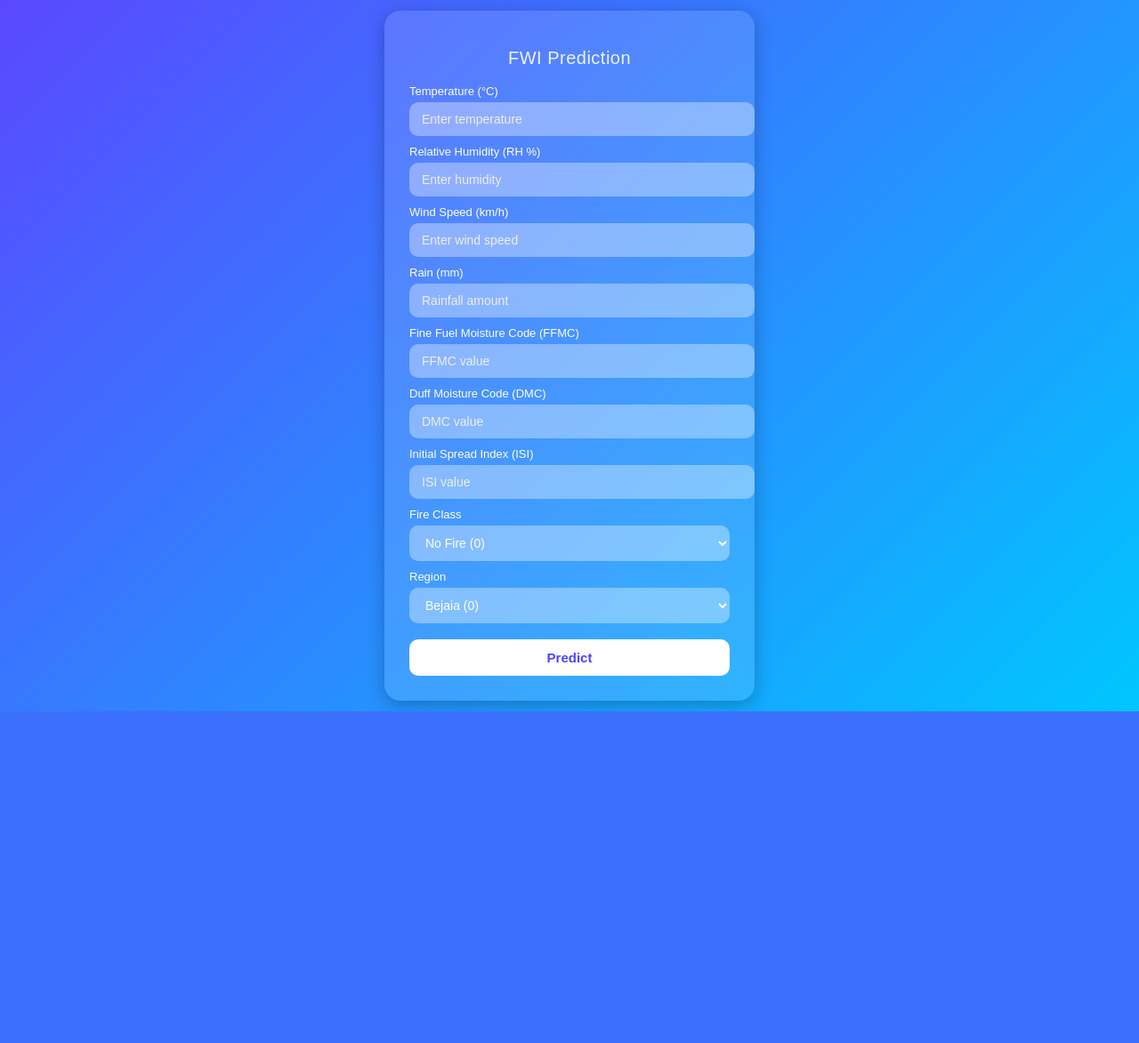
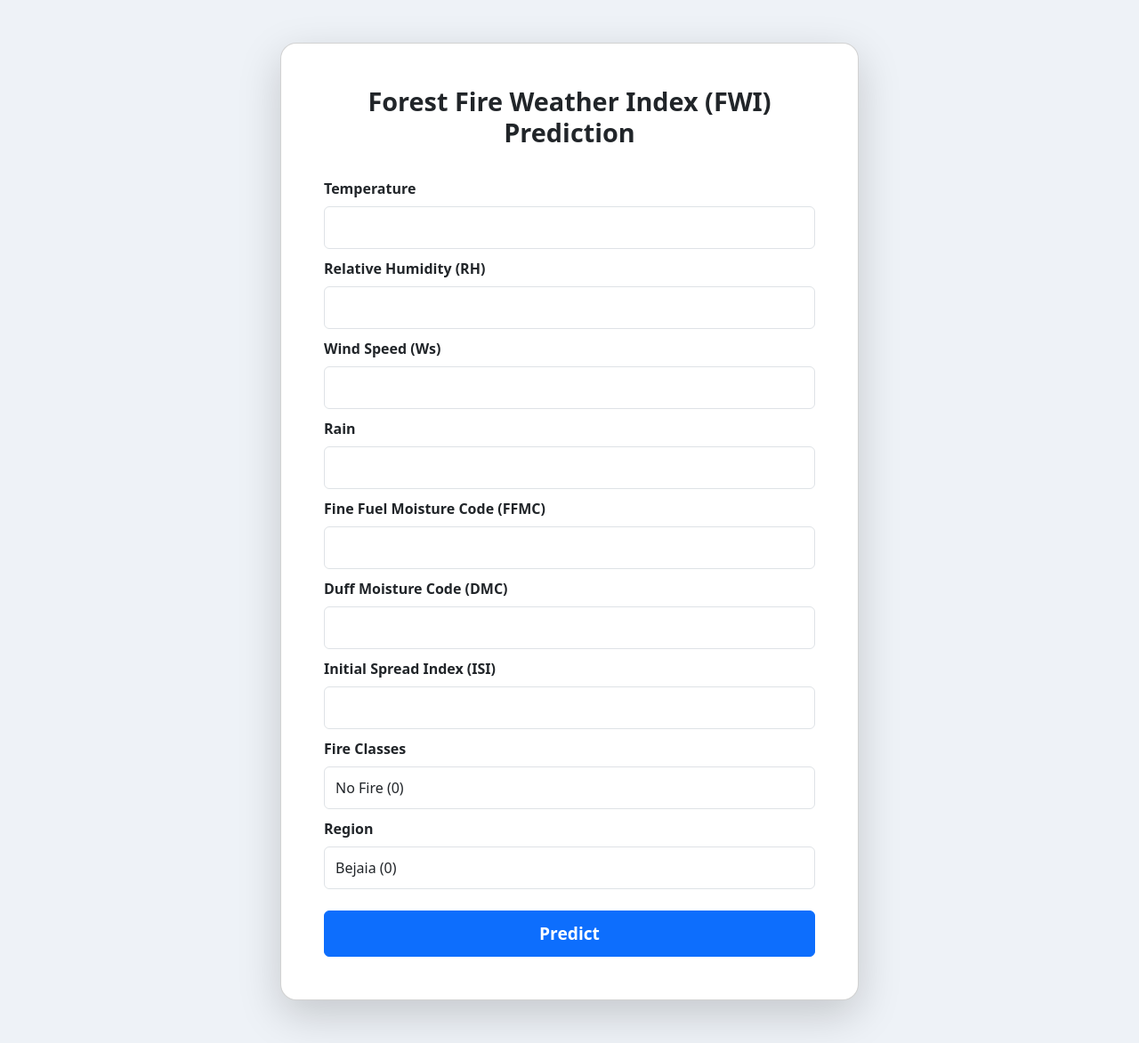
Before and after one commit to rajanSoni0/testforestfires, a Flask app: page / in a window 1280 px wide. Shown: the whole page at 89% size. Before the commit the page ends 800 px from the top, so only its background shows below. Run offline with Flask 3, Linux system fonts and the light colour scheme; parts of the project's set-up code (start-up, migrations or seed data) failed here and were passed over.

Commit message:
UI and Readme Update

```diff
--- a/templates/home.html
+++ b/templates/home.html
@@ -1,153 +1,106 @@
 <!DOCTYPE html>
 <html lang="en">
-
 <head>
     <meta charset="UTF-8">
     <meta name="viewport" content="width=device-width, initial-scale=1.0">
     <title>FWI Prediction</title>
 
+    <!-- Bootstrap CSS -->
+    <link href="https://cdn.jsdelivr.net/npm/bootstrap@5.3.0/dist/css/bootstrap.min.css" rel="stylesheet">
+
     <style>
         body {
-            margin: 0;
-            padding: 0;
-            height: 100vh;
-            display: flex;
-            justify-content: center;
-            align-items: center;
-            background: linear-gradient(135deg, #5A48FF, #00C6FF);
-            font-family: "Poppins", Arial, sans-serif;
+            background-color: #eef2f7;
         }
-
-        .container {
-            width: 360px;
-            background: rgba(255, 255, 255, 0.12);
-            padding: 28px;
+        .card {
             border-radius: 18px;
-            box-shadow: 0px 5px 20px rgba(0, 0, 0, 0.25);
-            backdrop-filter: blur(12px);
-            color: #fff;
         }
-
-        /* SMALLER, ELEGANT HEADING */
-        h1 {
-            text-align: center;
-            margin-bottom: 18px;
-            font-size: 20px;
-            /* smaller size */
-            font-weight: 500;
-            /* lighter */
-            letter-spacing: 0.5px;
-            opacity: 0.9;
+        input, select {
+            height: 48px;
+            font-size: 1rem;
         }
-
-        label {
-            font-size: 13px;
-            display: block;
+        .form-label {
+            font-weight: 600;
             margin-top: 10px;
-            font-weight: 500;
         }
-
-        input[type="text"],
-        select {
-            width: 100%;
-            padding: 11px 14px;
-            margin-top: 5px;
-            border-radius: 10px;
-            border: none;
-            font-size: 14px;
-            outline: none;
-            background: rgba(255, 255, 255, 0.35);
-            color: #fff;
+        .title {
+            font-size: 1.8rem;
+            font-weight: 700;
         }
-
-        input::placeholder {
-            color: #efefef;
-        }
-
-        option {
-            color: #000;
-        }
-
-        button {
-            width: 100%;
-            padding: 12px;
-            margin-top: 18px;
-            border: none;
-            border-radius: 10px;
-            font-size: 15px;
+        .predict-btn {
+            height: 52px;
+            font-size: 1.2rem;
             font-weight: 600;
-            background: white;
-            color: #4A44FF;
-            cursor: pointer;
-            transition: 0.25s;
-        }
-
-        button:hover {
-            background: #f0f0f0;
-            transform: translateY(-3px);
-        }
-
-        /* PREDICTION RESULT STYLING */
-        h2 {
-            text-align: center;
-            margin-top: 22px;
-            font-size: 18px;
-            background: rgba(255, 255, 255, 0.25);
-            padding: 10px;
-            border-radius: 10px;
-            backdrop-filter: blur(8px);
         }
     </style>
 </head>
 
 <body>
 
-    <div class="container">
-        <h1>FWI Prediction</h1> <!-- NOW SMALL & ELEGANT -->
+<div class="container py-5">
+    <div class="card shadow-lg p-5 mx-auto" style="max-width: 650px;">
 
-        <form action="{{ url_for('predict_datapoint') }}" method="post">
+        <h2 class="text-center mb-4 title">Forest Fire Weather Index (FWI) Prediction</h2>
 
-            <label>Temperature (°C)</label>
-            <input type="text" name="Temperature" placeholder="Enter temperature" required>
+        <form action="/predict" method="POST">
 
-            <label>Relative Humidity (RH %)</label>
-            <input type="text" name="RH" placeholder="Enter humidity" required>
+            <!-- Temperature -->
+            <label class="form-label">Temperature</label>
+            <input type="number" step="0.01" name="Temperature" class="form-control" required>
 
-            <label>Wind Speed (km/h)</label>
-            <input type="text" name="Ws" placeholder="Enter wind speed" required>
+            <!-- Relative Humidity -->
+            <label class="form-label">Relative Humidity (RH)</label>
+            <input type="number" step="0.01" name="RH" class="form-control" required>
 
-            <label>Rain (mm)</label>
-            <input type="text" name="Rain" placeholder="Rainfall amount" required>
+            <!-- Wind Speed -->
+            <label class="form-label">Wind Speed (Ws)</label>
+            <input type="number" step="0.01" name="Ws" class="form-control" required>
 
-            <label>Fine Fuel Moisture Code (FFMC)</label>
-            <input type="text" name="FFMC" placeholder="FFMC value" required>
+            <!-- Rain -->
+            <label class="form-label">Rain</label>
+            <input type="number" step="0.01" name="Rain" class="form-control" required>
 
-            <label>Duff Moisture Code (DMC)</label>
-            <input type="text" name="DMC" placeholder="DMC value" required>
+            <!-- FFMC -->
+            <label class="form-label">Fine Fuel Moisture Code (FFMC)</label>
+            <input type="number" step="0.01" name="FFMC" class="form-control" required>
 
-            <label>Initial Spread Index (ISI)</label>
-            <input type="text" name="ISI" placeholder="ISI value" required>
+            <!-- DMC -->
+            <label class="form-label">Duff Moisture Code (DMC)</label>
+            <input type="number" step="0.01" name="DMC" class="form-control" required>
 
-            <label>Fire Class</label>
-            <select name="Classes" required>
+            <!-- ISI -->
+            <label class="form-label">Initial Spread Index (ISI)</label>
+            <input type="number" step="0.01" name="ISI" class="form-control" required>
+
+            <!-- Classes -->
+            <label class="form-label">Fire Classes</label>
+            <select class="form-control" name="Classes" required>
                 <option value="0">No Fire (0)</option>
                 <option value="1">Fire (1)</option>
             </select>
 
-            <label>Region</label>
-            <select name="Region" required>
+            <!-- Region -->
+            <label class="form-label">Region</label>
+            <select class="form-control" name="Region" required>
                 <option value="0">Bejaia (0)</option>
                 <option value="1">Sidi Bel-Abbes (1)</option>
             </select>
 
-            <button type="submit">Predict</button>
+            <button type="submit" class="btn btn-primary w-100 mt-4 predict-btn">Predict</button>
         </form>
-        {% if result %}
-        <h2>FWI: {{ result }}</h2>
+
+        <!-- Prediction Output -->
+        {% if result is not none %}
+        <div class="alert alert-info mt-4 text-center p-4" style="font-size: 1.4rem; border-radius: 12px;">
+            <strong>FWI Prediction:</strong> {{ result }}
+        </div>
         {% endif %}
 
     </div>
+</div>
+
+<!-- Bootstrap JS -->
+<script src="https://cdn.jsdelivr.net/npm/bootstrap@5.3.0/dist/js/bootstrap.bundle.min.js"></script>
 
 </body>
-
 </html>
```
Also changed, not shown: README.md (added).
